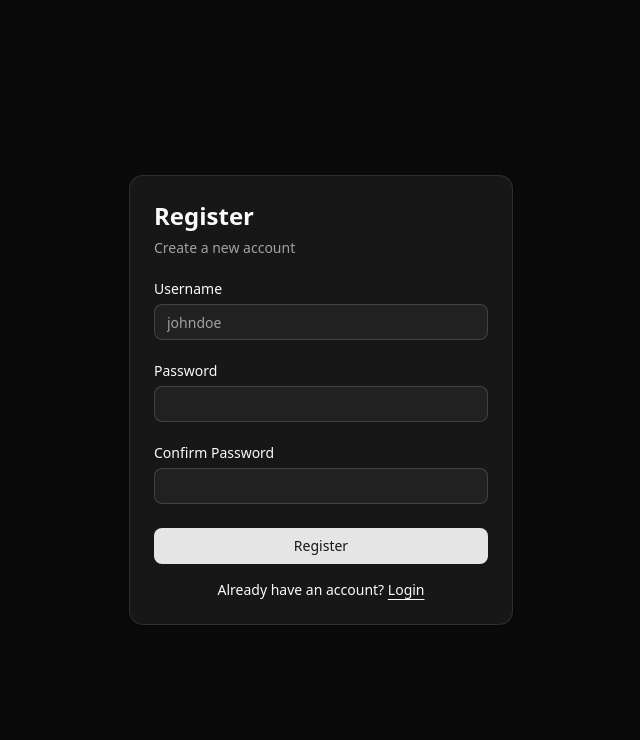
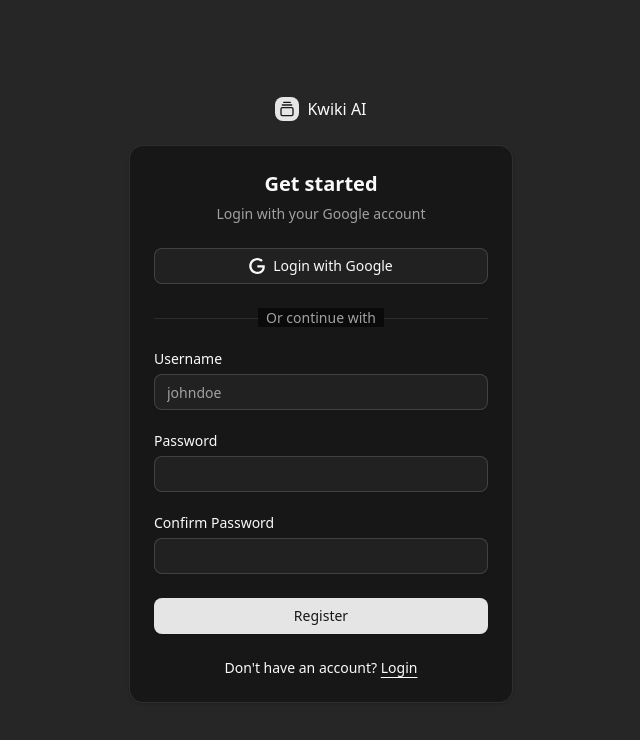
Before and after one commit to bruce-pain/kwiki-ai-fe, a React (Vite) app: page /register in a window 1280 px wide. Shown: the top 740 px of the page, without its empty margins (319-959 px from the left). Built offline with nearby package versions, Linux system fonts and the light colour scheme.

Commit message:
feat: enhance RegisterPage with Google login option and improve layout

```diff
--- a/src/pages/RegisterPage.jsx
+++ b/src/pages/RegisterPage.jsx
@@ -2,6 +2,8 @@
 import { useAuth } from "@/context/AuthContext";
 import { useNavigate } from "react-router-dom";
 import { useState } from "react";
+
+import { GalleryVerticalEnd } from "lucide-react";
 
 import { Button } from "@/components/ui/button";
 import {
@@ -32,19 +34,57 @@
     };
 
     return (
-        <div className="flex min-h-svh w-full items-center justify-center p-6 md:p-10">
-            <div className="w-full max-w-sm">
+        <div className="flex min-h-svh flex-col items-center justify-center gap-6 bg-muted p-6 md:p-10">
+            <div className="flex w-full max-w-sm flex-col gap-6">
+                <a
+                    href="#"
+                    className="flex items-center gap-2 self-center font-medium"
+                >
+                    <div className="flex h-6 w-6 items-center justify-center rounded-md bg-primary text-primary-foreground">
+                        <GalleryVerticalEnd className="size-4" />
+                    </div>
+                    Kwiki AI
+                </a>
                 <div className="flex flex-col gap-6">
                     <Card>
-                        <CardHeader>
-                            <CardTitle className="text-2xl">Register</CardTitle>
+                        <CardHeader className="text-center">
+                            <CardTitle className="text-xl">
+                                Get started
+                            </CardTitle>
                             <CardDescription>
-                                Create a new account
+                                Login with your Google account
                             </CardDescription>
                         </CardHeader>
                         <CardContent>
                             <form onSubmit={handleSubmit(onSubmit)}>
-                                <div className="flex flex-col gap-6">
+                                <div className="grid gap-6">
+                                    <div className="flex flex-col gap-4">
+                                        <Button
+                                            variant="outline"
+                                            className="w-full"
+                                            onClick={(e) => {
+                                                e.preventDefault();
+                                                initiateGoogleLogin();
+                                            }}
+                                        >
+                                            <svg
+                                                xmlns="http://www.w3.org/2000/svg"
+                                                viewBox="0 0 24 24"
+                                            >
+                                                <path
+                                                    d="M12.48 10.92v3.28h7.84c-.24 1.84-.853 3.187-1.787 4.133-1.147 1.147-2.933 2.4-6.053 2.4-4.827 0-8.6-3.893-8.6-8.72s3.773-8.72 8.6-8.72c2.6 0 4.507 1.027 5.907 2.347l2.307-2.307C18.747 1.44 16.133 0 12.48 0 5.867 0 .307 5.387.307 12s5.56 12 12.173 12c3.573 0 6.267-1.173 8.373-3.36 2.16-2.16 2.84-5.213 2.84-7.667 0-.76-.053-1.467-.173-2.053H12.48z"
+                                                    fill="currentColor"
+                                                />
+                                            </svg>
+                                            Login with Google
+                                        </Button>
+                                    </div>
+                                    <div className="relative text-center text-sm after:absolute after:inset-0 after:top-1/2 after:z-0 after:flex after:items-center after:border-t after:border-border">
+                                        <span className="relative z-10 bg-background px-2 text-muted-foreground">
+                                            Or continue with
+                                        </span>
+                                    </div>
+                                    <div className="grid gap-6">
                                         <div className="grid gap-2">
                                             <Label htmlFor="username">
                                                 Username
@@ -58,9 +98,11 @@
                                             />
                                         </div>
                                         <div className="grid gap-2">
+                                            <div className="flex items-center">
                                                 <Label htmlFor="password">
                                                     Password
                                                 </Label>
+                                            </div>
                                             <Input
                                                 id="password"
                                                 type="password"
@@ -69,9 +111,11 @@
                                             />
                                         </div>
                                         <div className="grid gap-2">
+                                            <div className="flex items-center">
                                                 <Label htmlFor="confirmPassword">
                                                     Confirm Password
                                                 </Label>
+                                            </div>
                                             <Input
                                                 id="confirmPassword"
                                                 type="password"
@@ -88,20 +132,22 @@
                                                 ? "Registering..."
                                                 : "Register"}
                                         </Button>
-                                    {(error || errorMessage) && (
+                                        {error && (
                                             <p className="text-sm text-red-500 text-center">
-                                            {error || errorMessage}
+                                                {error}
                                             </p>
                                         )}
                                     </div>
-                                <div className="mt-4 text-center text-sm">
-                                    Already have an account?{" "}
+                                    <div className="text-center text-sm">
+                                        Don&apos;t have an account?{" "}
                                         <a
+                                            href="#"
+                                            className="underline underline-offset-4"
                                             onClick={() => navigate("/login")}
-                                        className="underline underline-offset-4 cursor-pointer"
                                         >
                                             Login
                                         </a>
+                                    </div>
                                 </div>
                             </form>
                         </CardContent>
```
Lines whose indentation alone changed are shown as unchanged.
